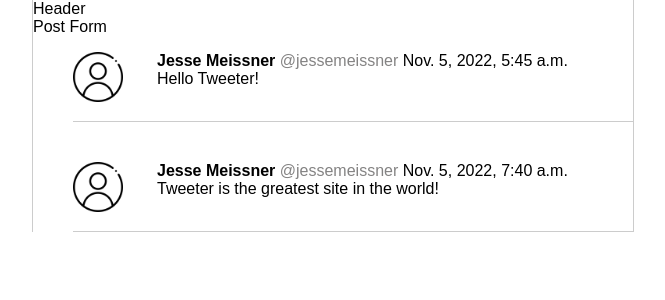
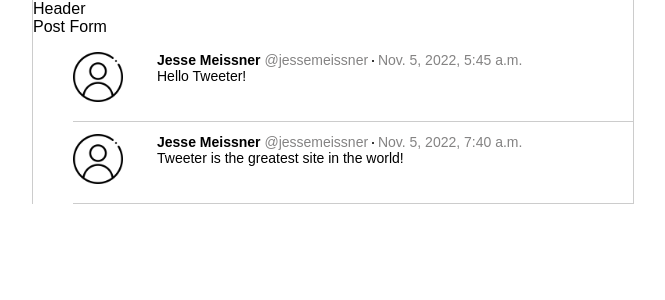
Before and after one commit to JesseMeissner/twitter-clone, a Django app: page / in a window 1280 px wide. Shown: the top 300 px of the page, without its empty margins (307-972 px from the left). Run offline with Django 4.2, Linux system fonts and the light colour scheme; data comes from the database, SQL or seed files in the repository.

Commit message:
More styling added to posts

```diff
--- a/twitter_clone/static/css/style.css
+++ b/twitter_clone/static/css/style.css
@@ -18,7 +18,7 @@
 .posts li {
     display: flex;
     flex-direction: row;
-    margin-bottom: 40px;
+    margin-bottom: 12px;
     padding-bottom: 15px;
     border-bottom: 1px solid #ccc;
 }
@@ -33,12 +33,20 @@
 
 .posts li .name_body {
     flex-basis: 85%;
+    font-size: 14px;
+}
+
+.posts li .name_body .name_time {
+    color: #848383;
 }
 
 .posts li .name_body .name_time .name {
     font-weight: bold;
+    color: black;
 }
 
-.posts li .name_body .name_time .username {
-    color: rgb(132, 131, 131);
+.posts li .name_body .name_time .dot img {
+    width: 2px;
+    position: relative;
+    bottom: 3px;
 }
--- a/twitter_clone/templates/home.html
+++ b/twitter_clone/templates/home.html
@@ -20,6 +20,7 @@
                         <div class="name_time">
                             <span class="name"> {{ post.name }} </span>
                             <span class="username"> <span>@</span>{{ post.username }} </span>
+                            <span class="dot"> <img src="{% static 'img/new-moon.png' %}"> </span>
                             <span class="datetime"> {{ post.created_at }} <br> </span>
                         </div>
                         <div class="body"> {{ post.body }} <br> </div>
```
Also changed, not shown: twitter_clone/static/img/new-moon.png (added).
